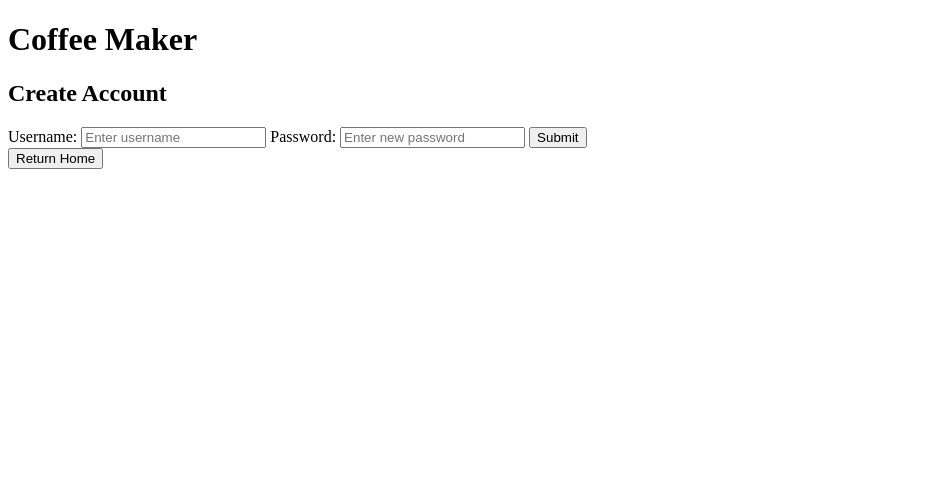
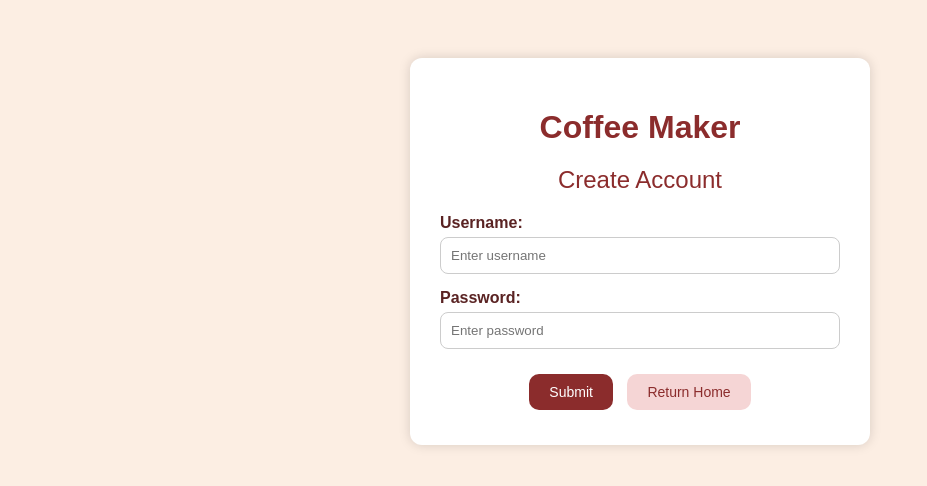
Before and after one commit to afnanidries/Projects, a plain HTML site: page CoffeeMaker/src/main/resources/templates/register.html in a window 1280 px wide. Shown: the whole page, without its empty margins (0-927 px from the left). Drawn offline with nearby package versions, Linux system fonts and the light colour scheme.

```diff
--- a/CoffeeMaker/src/main/resources/templates/register.html
+++ b/CoffeeMaker/src/main/resources/templates/register.html
@@ -3,6 +3,82 @@
 <head>
     <title>Coffee Maker - Create Account</title>
     <script src="https://ajax.googleapis.com/ajax/libs/angularjs/1.6.4/angular.min.js"></script>
+    <style>
+        body {
+            background-color: #fceee3;
+            font-family: Arial, sans-serif;
+            padding-top: 50px;
+            text-align: center;
+        }
+
+        .container {
+            background-color: white;
+            border-radius: 12px;
+            max-width: 400px;
+            margin: auto;
+            padding: 30px;
+            box-shadow: 0 0 12px rgba(0, 0, 0, 0.15);
+        }
+
+        h1 {
+            color: #8b2c2c;
+            margin-bottom: 10px;
+        }
+
+        h2 {
+            color: #8b2c2c;
+            font-weight: normal;
+            margin-bottom: 20px;
+        }
+
+        label {
+            display: block;
+            text-align: left;
+            margin-top: 15px;
+            font-weight: bold;
+            color: #5a2323;
+        }
+
+        input[type="text"],
+        input[type="password"] {
+            width: 100%;
+            padding: 10px;
+            margin-top: 5px;
+            border: 1px solid #ccc;
+            border-radius: 8px;
+            box-sizing: border-box;
+        }
+
+        .button-group {
+            margin-top: 20px;
+        }
+
+        input[type="submit"],
+        button {
+            padding: 10px 20px;
+            border: none;
+            border-radius: 10px;
+            font-size: 14px;
+            margin: 5px;
+            cursor: pointer;
+        }
+
+        input[type="submit"] {
+            background-color: #8b2c2c;
+            color: white;
+        }
+
+        button {
+            background-color: #f5d5d5;
+            color: #8b2c2c;
+        }
+
+        input[type="submit"]:hover,
+        button:hover {
+            opacity: 0.9;
+        }
+    </style>
+
     <script>
         angular.module('customerApp', [])
             .controller('CustomerController', function($scope, $http) {
@@ -13,46 +89,42 @@
                     $scope.user = {
                         userName: $scope.userName,
                         password: $scope.password
-                	}
+                    };
 
-                    // Post the data to the endpoint
                     $http.post('/api/v1/users/customer', $scope.user)
                         .then(function(response) {
-                            // Handle success
                             console.log('Customer created successfully', response);
                             $scope.user = {}; // Reset the form
                             returnHome();
-                            // Optionally show a success message or redirect
                         }, function(error) {
-                            // Handle error
                             console.error('Error creating customer', error);
                         });
                 };
             });
-    </script>
-    <script>
+
         function returnHome() {
             window.location.href = '/login.html';
         }
     </script>
 </head>
+
 <body ng-controller="CustomerController">
-
     <div class="container">
         <h1>Coffee Maker</h1>
         <h2>Create Account</h2>
 
         <form ng-submit="submitForm()">
-        <label for="username">Username:</label>
+            <label for="userName">Username:</label>
             <input type="text" id="userName" ng-model="userName" placeholder="Enter username" required>
 
             <label for="password">Password:</label>
-        <input type="password" id="password" ng-model="password" placeholder="Enter new password" required>
+            <input type="password" id="password" ng-model="password" placeholder="Enter password" required>
 
+            <div class="button-group">
                 <input type="submit" value="Submit">
-    </form>
                 <button type="button" onClick="returnHome()">Return Home</button>
             </div>
-
+        </form>
+    </div>
 </body>
 </html>
```
Also changed, not shown: 4 other files. Lines whose indentation alone changed are shown as unchanged.
